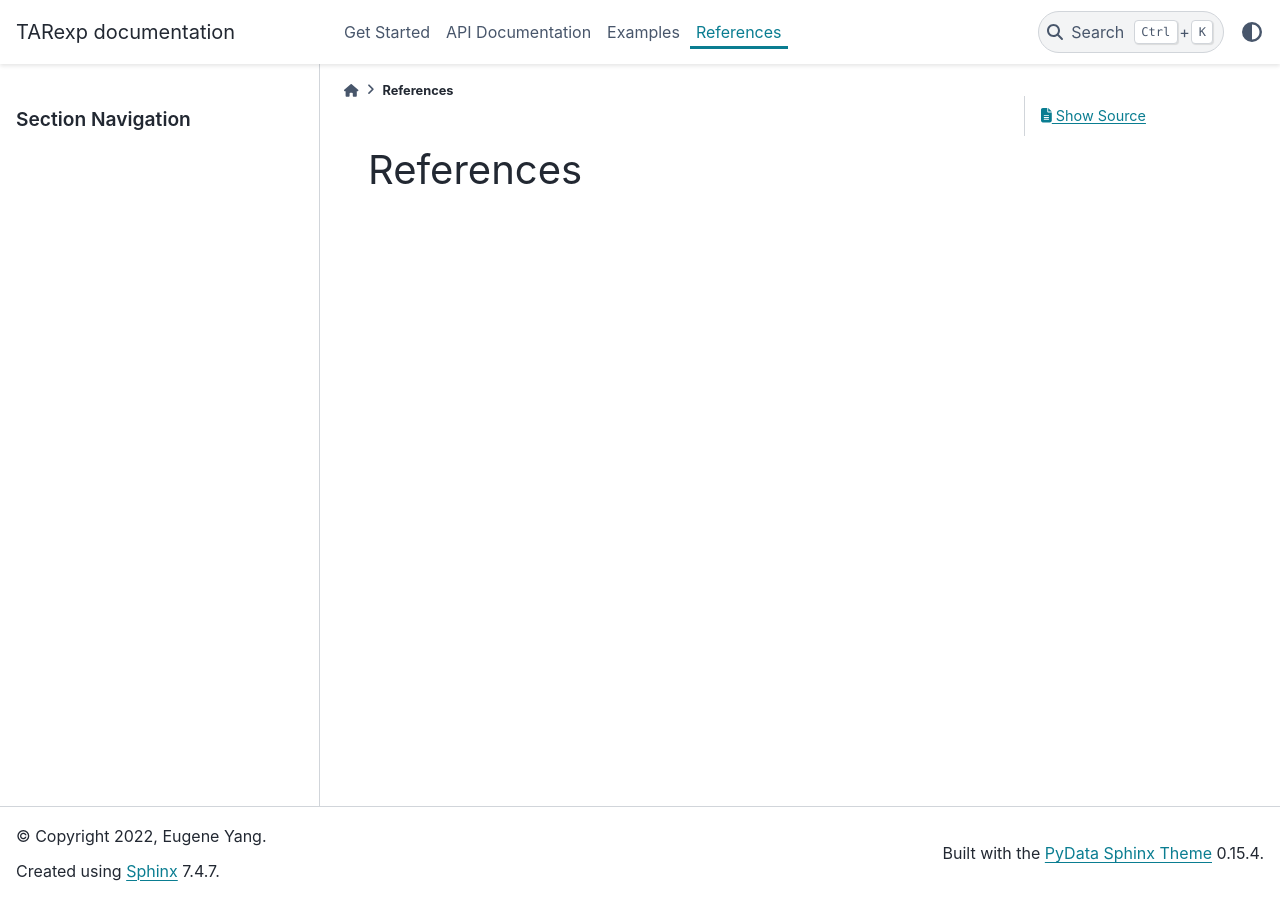
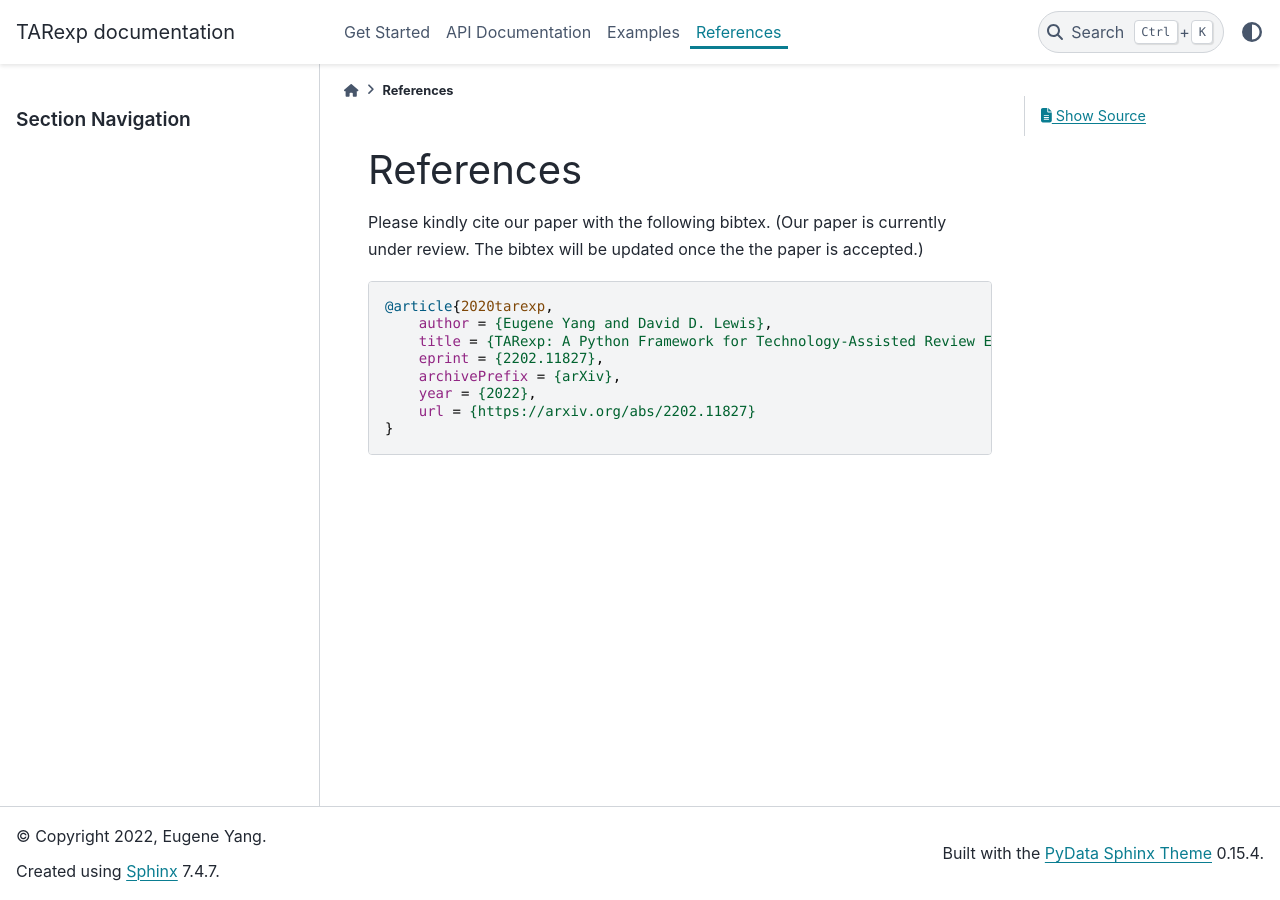
Before and after one commit to eugene-yang/tarexp, a Sphinx documentation site: the page built from docs/source/references.rst, in a window 1280 px wide. Built offline with Sphinx 7.4.7 and the PyData theme 0.15.4, drawn with Linux system fonts in a browser that asks for light colours.

Commit message:
reference

```diff
--- a/docs/source/references.rst
+++ b/docs/source/references.rst
@@ -1,2 +1,16 @@
 References
 ==========
+
+Please kindly cite our paper with the following bibtex.
+(Our paper is currently under review. The bibtex will be updated once the the paper is accepted.)
+
+.. code-block:: bibtex
+
+    @article{2020tarexp,
+        author = {Eugene Yang and David D. Lewis},
+        title = {TARexp: A Python Framework for Technology-Assisted Review Experiments},
+        eprint = {2202.11827},
+        archivePrefix = {arXiv},
+        year = {2022},
+        url = {https://arxiv.org/abs/2202.11827}
+    }
```
